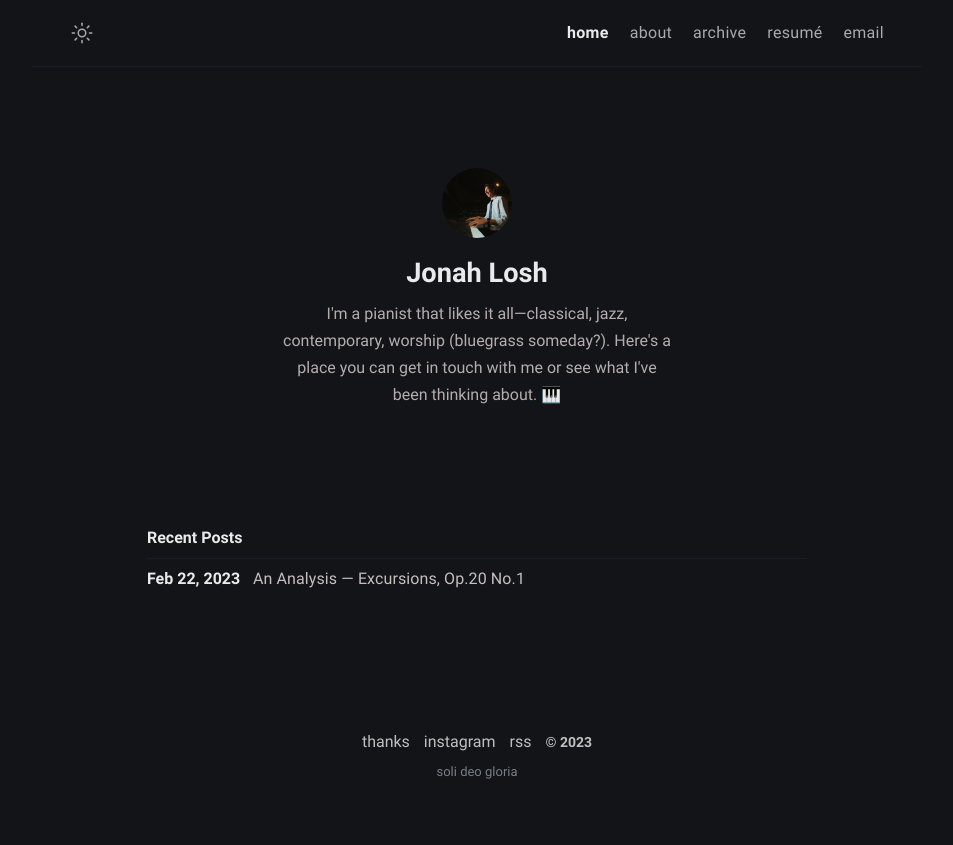
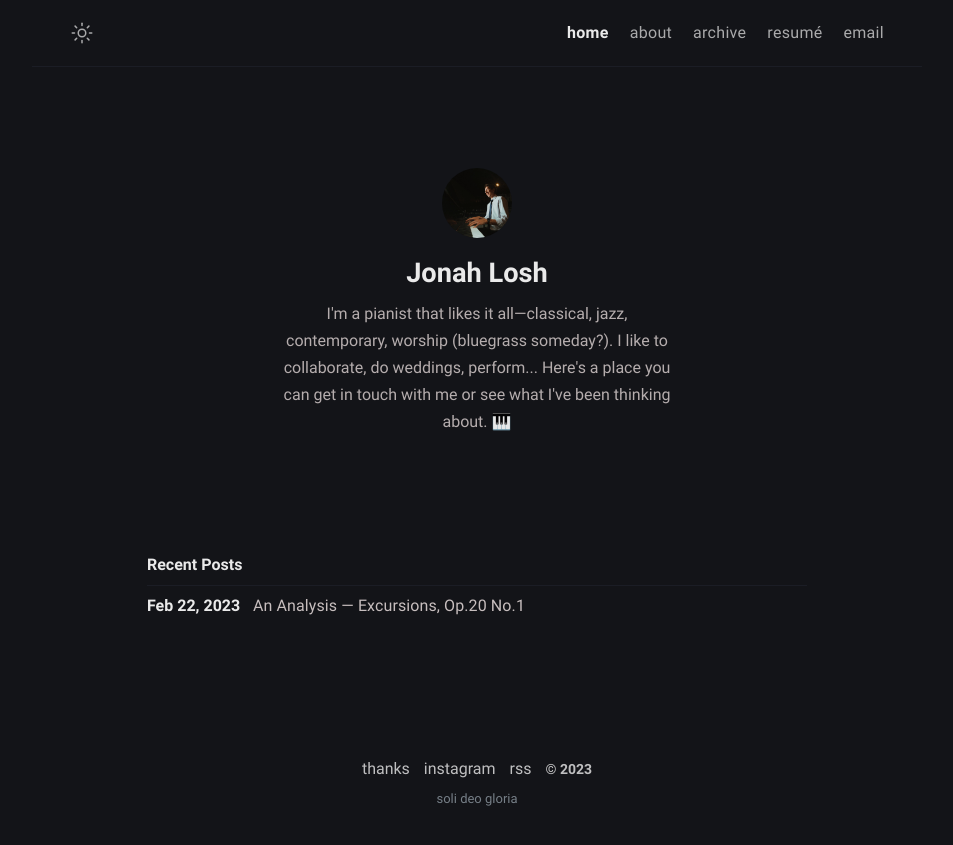
Before and after one commit to atrial-albumen/atrial-albumen.github.io, a Jekyll site: the page built from index.md, in a window 1280 px wide. Shown: the top 845 px of the page, without its empty margins (163-1116 px from the left). Built offline with Jekyll 4.4.1, drawn with Linux system fonts in a browser that asks for light colours.

Commit message:
Update _config.yml

```diff
--- a/_config.yml
+++ b/_config.yml
@@ -12,7 +12,7 @@
 author:
   name: Jonah Losh # author name
   bio: >- # tell to the world
-    I'm a pianist that likes it all—classical, jazz, contemporary, worship (bluegrass someday?). Here's a place you can get in touch with me or see what I've been thinking about. 🎹
+    I'm a pianist that likes it all—classical, jazz, contemporary, worship (bluegrass someday?). I like to collaborate, do weddings, perform... Here's a place you can get in touch with me or see what I've been thinking about. 🎹
   username: jonahlosh # general username
   github: atrial-albumen # github username
   twitter: itsssssjonah # twitter username
```
